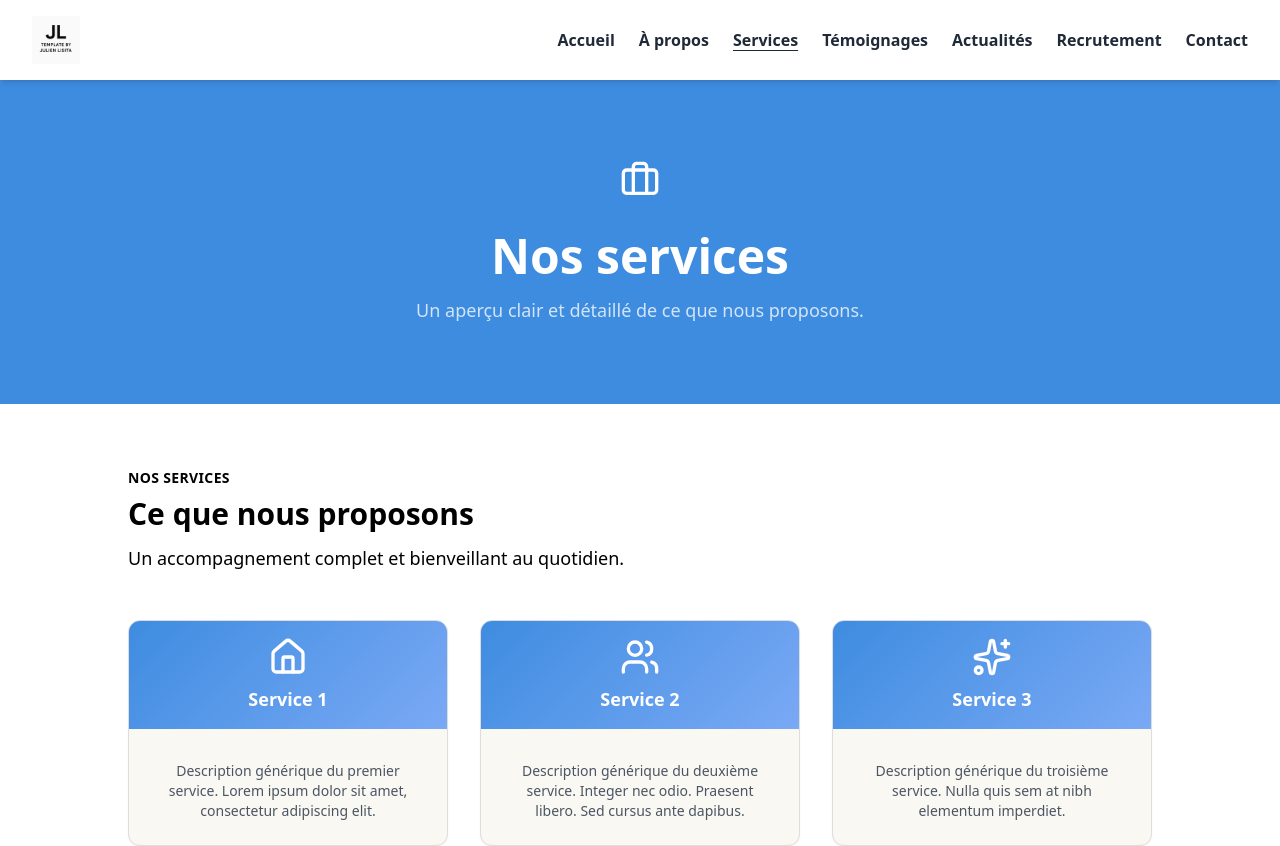
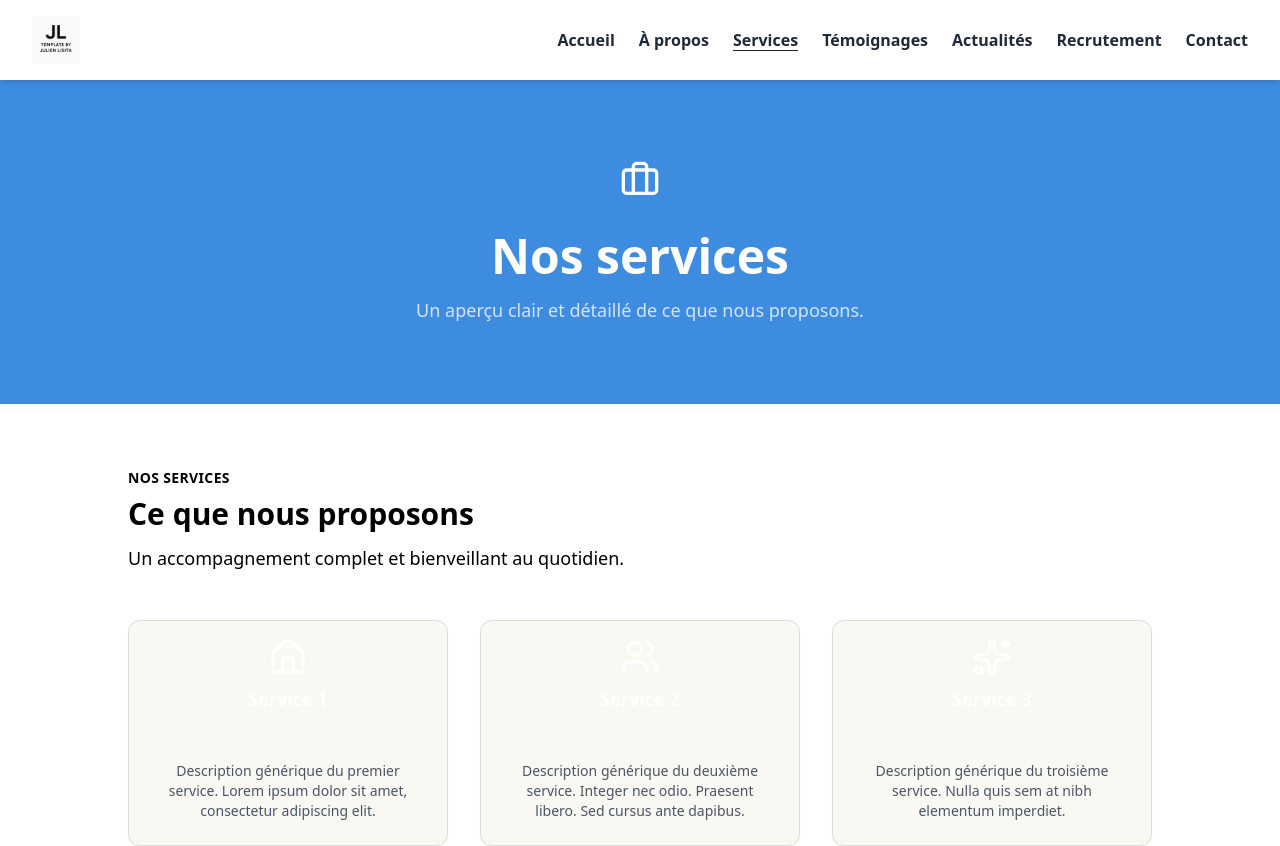
Before and after one commit to julienlisita/nextjs-ts-tailwind-template, a Next.js app: page /services in a window 1280 px wide. Shown: the top 846 px of the page. Built offline with nearby package versions, Linux system fonts and the light colour scheme.

Commit message:
feat(features-grid): allow gradient to be passed as prop to FeatureCard

```diff
--- a/src/components/section/FeaturesGrid.tsx
+++ b/src/components/section/FeaturesGrid.tsx
@@ -50,6 +50,8 @@ type BaseProps = {
 
   /** Alignement du header (propage au titre + eyebrow + sous-titre) */
   align?: 'left' | 'center' | 'right';
+
+  cardGradient?: [string, string] | false;
 };
 
 export type FeaturesGridProps<TItem = FeatureItem> = BaseProps & {
@@ -84,6 +86,7 @@ export default function FeaturesGrid<TItem = FeatureItem>({
   renderItem,
   getKey,
   filterByTab,
+  cardGradient
 }: FeaturesGridProps<TItem>) {
   const [page, setPage] = useState(1);
   const [activeTab, setActiveTab] = useState<string | undefined>(defaultTab);
@@ -130,7 +133,7 @@ export default function FeaturesGrid<TItem = FeatureItem>({
         title={f.title}
         description={f.description}
         variant="with-header"
-        gradient={['#3e8ce0', '#7aa9f5']}
+        gradient = {cardGradient || undefined}
       />
     );
   };
--- a/src/components/section/ServicesFeaturesIntro.tsx
+++ b/src/components/section/ServicesFeaturesIntro.tsx
@@ -21,6 +21,7 @@ export default function ServicesFeatures({ className }: Props) {
       secondaryCtaLabel="Nous contacter"
       secondaryCtaHref="/contact"
       align="left"
+      cardGradient={['#e5e7eb', '#9ca3af']}
       className={className}
     />
   );
```
